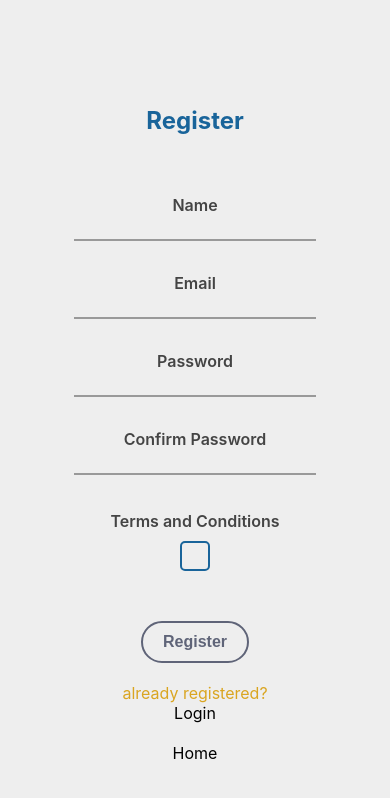
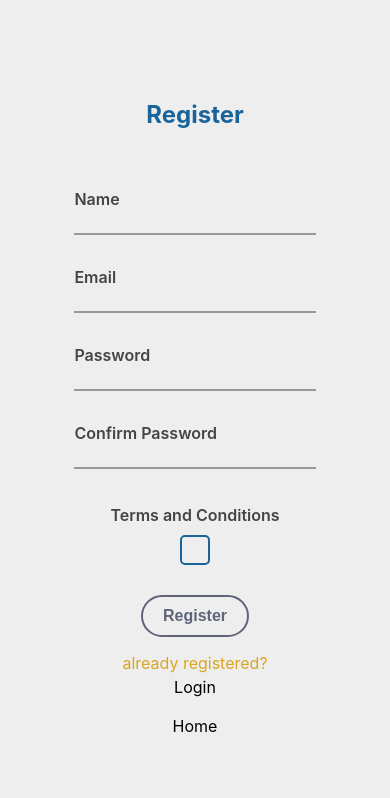
Before and after one commit to chingu-voyages/v8-geckos-team-06, a React (Create React App) app: page /register in a window 390 px wide. Shown: the top 798 px of the page. Built offline with nearby package versions, Linux system fonts and the light colour scheme.

Commit message:
media query for short screens

```diff
--- a/src/components/Login/Login.css
+++ b/src/components/Login/Login.css
@@ -31,6 +31,7 @@
   margin: 1em;
   display: flex;
   flex-direction: column;
+  text-align: left;
 }
 
 .login-input-container label {
@@ -43,7 +44,7 @@
   width: 100%;
   padding: 3px 0;
   font-size: 1.1em;
-  text-align: center;
+  /* text-align: center; */
   border: none;
   background-color: var(--bgcolor);
   border-bottom: 2px solid #999;
--- a/src/components/register/Register.css
+++ b/src/components/register/Register.css
@@ -32,6 +32,7 @@
   display: flex;
   flex-direction: column;
   width: 100%;
+  text-align: left;
 }
 
 .input-container label, .tos-container label {
@@ -43,7 +44,7 @@
   width: 100%;
   padding: 3px 0;
   font-size: 1em;
-  text-align: center;
+  /* text-align: center; */
   border: none;
   background-color: var(--bgcolor);
   border-bottom: 2px solid #999;
@@ -183,18 +184,29 @@
 }
 
 .form-links {
-
+  display: flex;
+  flex-direction: column;
+  margin-top: 1em;
 }
 
 .form-link {
   cursor: pointer;
   opacity: 1;
+  margin-top: .2em;
+  margin-bottom: 1em;
   transition: all .15s ease-in;
 }
 
 .form-link:hover, .form-link:focus {
   opacity: .5;
   transition: all .15s ease-in;
+}
+
+.form-link-label {
+  display: block;
+  color: goldenrod;
+  padding: 0;
+  margin: 0;
 }
 
 
@@ -256,6 +268,19 @@
   }
 }
 
+@media (max-height: 700px) {
+  .register-form {
+    padding-top: 1em;
+  }
+
+  .input-container {
+    margin: .5em;
+  }
+
+  .form-link-label {
+    margin-top: 1em;
+  }
+}
 /* PIll icon */
 .pill-wrapper {
   display: none;
--- a/src/components/register/RegisterForm.js
+++ b/src/components/register/RegisterForm.js
@@ -60,18 +60,14 @@ submitSucceeded ? (
           <div>
             { error && <strong style={{color:'darkred'}}>{ error }</strong> }
           </div>
-          <br></br>
           <button type="submit" disabled={ pristine  || submitting } className={ pristine ? `register-btn btn-disabled` : `register-btn`}>Register</button>
         </form>
-        <br></br>
         <div className="form-links">
-          <label htmlFor="Link" style={{color:'goldenrod'}}>already registered?</label>
-          <br></br>
+          <label htmlFor="Link" className="form-link-label">already registered?</label>
           <Link to='/login' className="form-link">Login</Link>
+          <Link to="/" className="form-link">Home</Link>
         </div>
-        <br></br>
         <div className="form-links">
-          <Link to="/" className="form-link">Home</Link>
         </div>
       </div>
 	)
```
